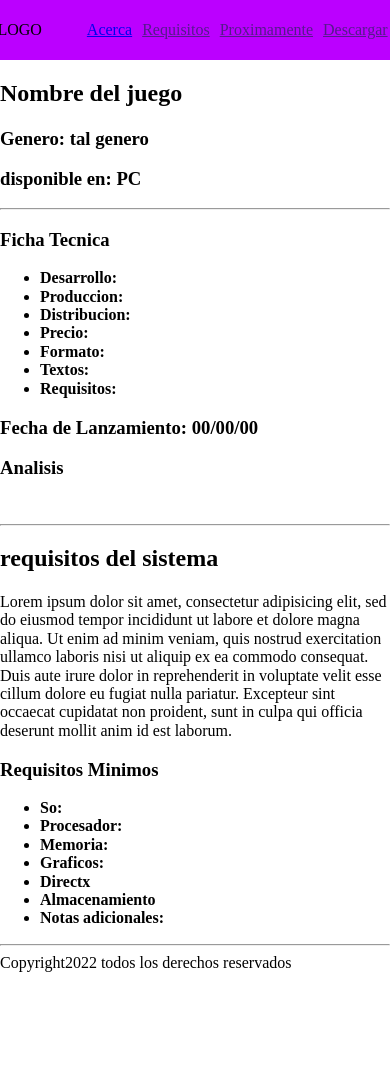
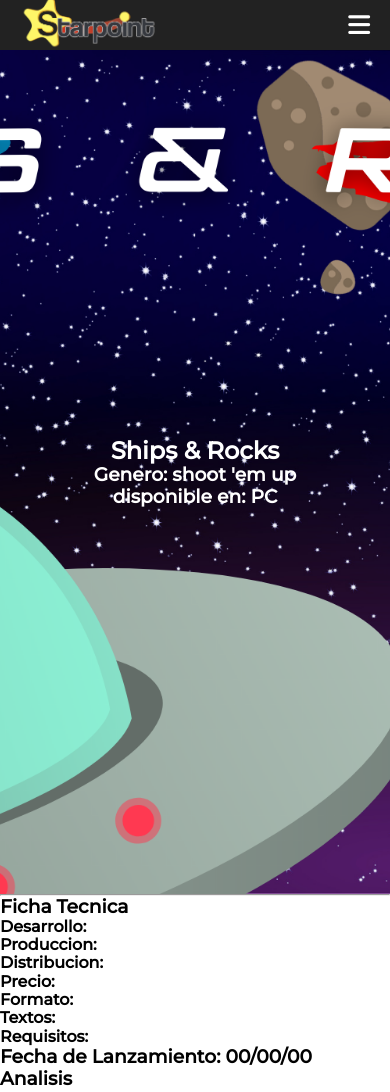
Before and after one commit to AbrahamSegura/StartP, a website: page requisitos.html in a window 390 px wide. Shown: the top 1092 px of the page. Before the commit the page ends 972 px from the top, so only its background shows below. Drawn offline with Linux system fonts and the light colour scheme.

Commit message:
add responsive nav and part1 header

```diff
--- a/css/styleRe.css
+++ b/css/styleRe.css
@@ -1,23 +1,101 @@
-body {
+
+@import url('https://fonts.googleapis.com/css2?family=Montserrat:wght@500&display=swap');
+
+* {
+	padding: 0;
+	margin: 0;
+	text-decoration: none;
+	list-style: none;
+	box-sizing: border-box;
 }
 
-.nav_requisitos {
-  display: flex;
-  flex-direction: row;
-  background-color: rgb(187, 0, 255);
-  align-items: center;
-  justify-content: center;
+body {
+	font-family: 'Montserrat', sans-serif;
 }
 
-.list_requisitos {
-  display: flex;
+.art_info_basica_part1 {
+	background: url("../assets/logo/ships.png") no-repeat ;
+	background-size: cover;
+	background-position: center;
+	width: 100%;
+	height: 100vh;
+	display: flex;
+	flex-direction: column;
+	align-items: center;
+	justify-content: center;
 }
 
-.list_requisitos li {
-  text-decoration: none;
-  list-style-type: none;
-  margin: 5px;
+nav {
+	height: 50px;
+	width: 100%;
+	display: flex;
+	justify-content: space-between;
+	align-items: center;
+	background-color: #222;
 }
 
-footer {
+.logo {
+	width: 140px;
+	margin-left: 20px;
 }
+
+.bar-btn {
+	font-size: 25px;
+	color: #fff;
+	margin-right: 20px;
+	cursor: pointer;
+}
+
+.nav_menu {
+	position: fixed;
+	width: 100%;
+	height: 0vh;
+	top: 50px;
+	background-color: #000;
+	text-align: center;
+	transition: all .5s;
+}
+
+.nav_menu li {
+	display: none;
+	line-height: 30px;
+	margin: 50px 0;
+	transition:  all.5s;
+}
+
+.nav_menu li a{
+	color: #fff;
+	font-size: 16px;
+	text-transform: uppercase;
+	font-weight: 600;
+}
+
+.nav_menu li a.active, .nav_menu li a:hover {
+	color: ##550;
+	transition: .3s;
+
+}
+
+#check {
+	display: none;
+}
+
+
+
+.art_info_basica_part1 h2 {
+	text-align: center;
+	color: white;
+}
+.art_info_basica_part1 h3 {
+	text-align: center;
+	color: white;
+}
+
+#check:checked ~ .nav_menu {
+	height: 100vh;
+}
+
+#check:checked ~ .nav_menu li {
+	display: block;
+
+}
--- a/requisitos.html
+++ b/requisitos.html
@@ -6,26 +6,34 @@
     <meta name="viewport" content="width=device-width, initial-scale=1.0" />
     <link rel="stylesheet" type="text/css" href="css/normalize.css">
     <link rel="stylesheet" href="css/styleRe.css" />
+    <script src="https://kit.fontawesome.com/fad05cbd80.js" crossorigin="anonymous"></script>
     <title>requisitos</title>
   </head>
   <body>
-    <nav class="nav_requisitos">
-      <p>LOGO</p>
-      <ul class="list_requisitos">
-        <li><a href="index.html" class="opciones_a">Acerca</a></li>
-        <li><a href="" class="opciones_a">Requisitos</a></li>
-        <li><a href="" class="opciones_a">Proximamente</a></li>
-        <li><a href="" class="opciones_a">Descargar</a></li>
-      </ul>
-    </nav>
+    <header>
+    	<nav class="nav_requisitos">
+	      <div class="log">
+	      	<img src="assets/logo/logo.png" class="logo">
+	      </div>
+	      <input type="checkbox" id="check">
+	      <label for="check" class="bar-btn"><i class="fa-sharp fa-solid fa-bars"></i></label>
+	      <ul class="nav_menu">
+	        <li><a class="active" href="index.html">Acerca</a></li>
+	        <li><a href="" >Requisitos</a></li>
+	        <li><a href="" >Proximamente</a></li>
+	        <li><a href="" >Descargar</a></li>
+	      </ul>
+	    </nav>
+	    <article class="art_info_basica_part1">
+    		<h2>Ships & Rocks</h2>
+    		<h3>Genero: shoot 'em up</h3>
+    		<h3>disponible en: PC</h3>
+   		</article>
+    </header>
     <section class="sec_requisitos">
 
-    	<article class="art_info_basica_part1">
-    		<h2>Nombre del juego</h2>
-    		<h3>Genero: tal genero</h3>
-    		<h3>disponible en: PC</h3>
-   		</article>
    		<hr>
+
    		<article class="art_ficha_analisis_part2">
    			<div class="part2_ficha_tecnica">
    				<h3>Ficha Tecnica</h3>
@@ -39,6 +47,7 @@
    					<li><b>Requisitos:</b></li>
    				</ul>
    			</div>
+
    			<div class="part2_fecha_salida">
    				<h3>Fecha de Lanzamiento: 00/00/00</h3>
    			</div>
@@ -46,8 +55,11 @@
    				<h3>Analisis</h3>
    				<img src="">
    			</div>
+
    		</article>
+
    		<hr>
+
 	    <article class="art_requisitos_part3">
 	    	<div class="part3_requisitos_info">
 	    		<h2>requisitos del sistema</h2>
@@ -58,6 +70,7 @@
 	    		cillum dolore eu fugiat nulla pariatur. Excepteur sint occaecat cupidatat non
 	    		proident, sunt in culpa qui officia deserunt mollit anim id est laborum.</p>
 	    	</div>
+
 	    	<div class="part3_requisitos_minimos">
 	    		<h3>Requisitos Minimos</h3>
 	    		<ul>
@@ -70,6 +83,7 @@
 	    			<li><b>Notas adicionales:</b></li>
 	    		</ul>
 	    	</div>
+
 	    </article>
     </section>
     <hr>
```
Also changed, not shown: assets/logo/logo.png (added), assets/logo/ships.png (added).
